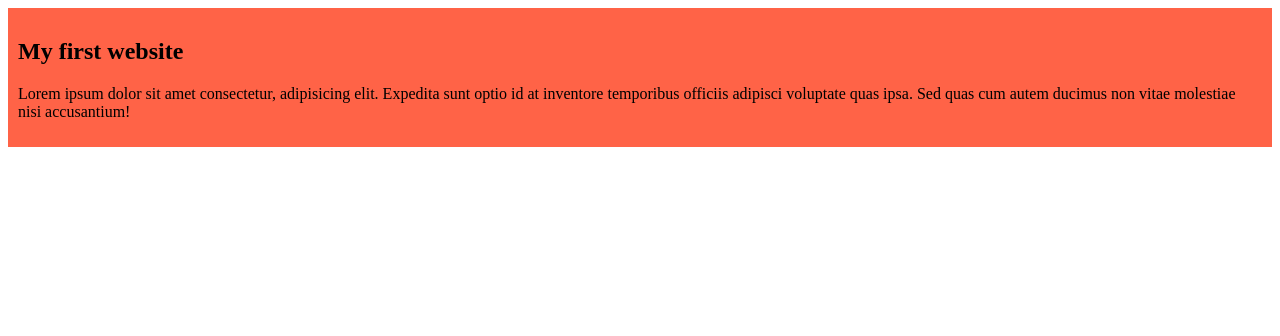
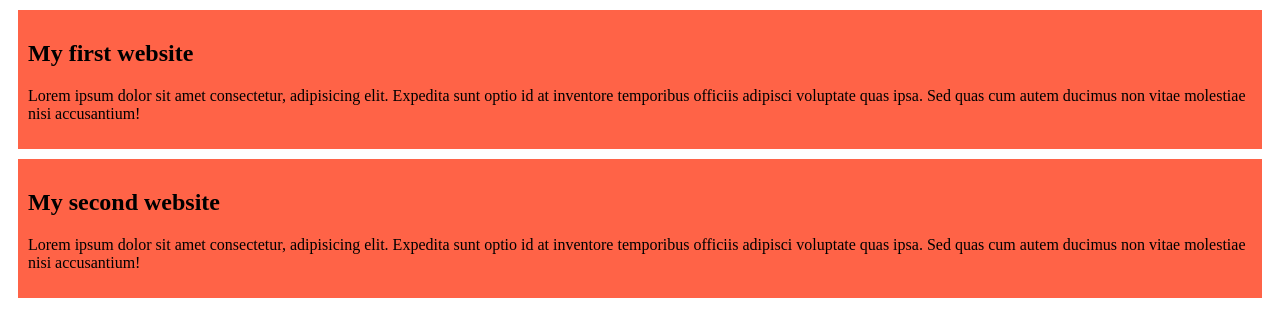
Before and after one commit to chaitey50/my-simple-website, a plain HTML site: page index.html in a window 1280 px wide. Drawn offline with Linux system fonts and the light colour scheme.

Commit message:
added the second blog

```diff
--- a/index.html
+++ b/index.html
@@ -12,4 +12,9 @@
         <p>Lorem ipsum dolor sit amet consectetur, adipisicing elit. Expedita sunt optio id at inventore temporibus officiis adipisci voluptate quas ipsa. Sed quas cum autem ducimus non vitae molestiae nisi accusantium!</p>
     </div>
 </body>
+    <div>
+        <h2>My second website</h2>
+        <p>Lorem ipsum dolor sit amet consectetur, adipisicing elit. Expedita sunt optio id at inventore temporibus officiis adipisci voluptate quas ipsa. Sed quas cum autem ducimus non vitae molestiae nisi accusantium!</p>
+    </div>
+</body>
 </html>
--- a/styles/blog.css
+++ b/styles/blog.css
@@ -1,4 +1,5 @@
 div{
     background-color: tomato;
     padding: 10px;
+    margin: 10px;
 }
```
